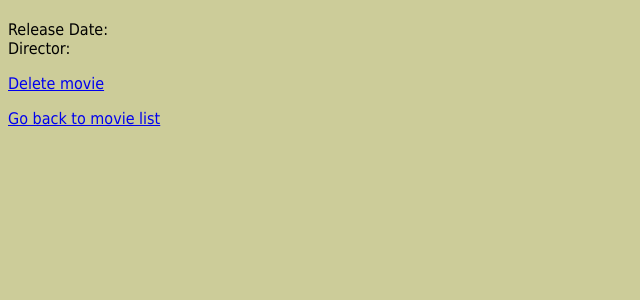
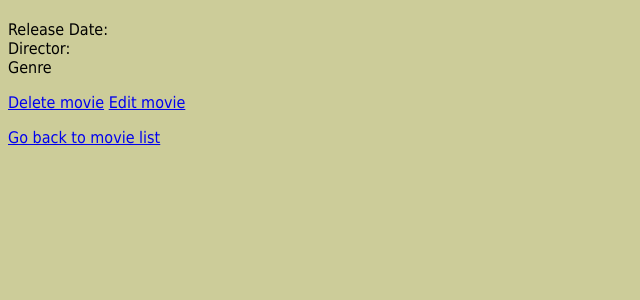
Before and after one commit to duniyagwan/Assignments, a PHP site: page /single.php in a window 1280 px wide. Shown: the top 300 px of the page, without its empty margins (0-640 px from the left). Run offline with PHP 8.4, Linux system fonts and the light colour scheme; data comes from the database, SQL or seed files in the repository.

Commit message:
made a few changes

```diff
--- a/mtm1531/assignment-6/single.php
+++ b/mtm1531/assignment-6/single.php
@@ -29,13 +29,15 @@ $results = $sql->fetch();
 		<h2><?php echo $results['title']; ?></h2>
 			<dl>
 				<dt>Release Date:</dt>
-				<dd><?php echo $results['release_date'];?></dd>
+				<dd><?php echo $results['release_date']; ?></dd>
 				<dt>Director:</dt>
-				<dd><?php echo $results['director'];?></dd>
-                <dd><?php echo $results['genre'];?></dd>
+				<dd><?php echo $results['director']; ?></dd>
+				<dt>Genre</dt>
+                <dd><?php echo $results['genre']; ?></dd>
 			</dl>
 
 		<a href="delete.php?id=<?php echo $id;?>">Delete movie</a>
+		<a href="edit.php?id=<?php echo $id;?>">Edit movie</a>
 	</div>
 
 <p><a href="index.php">Go back to movie list</a></p>
```
